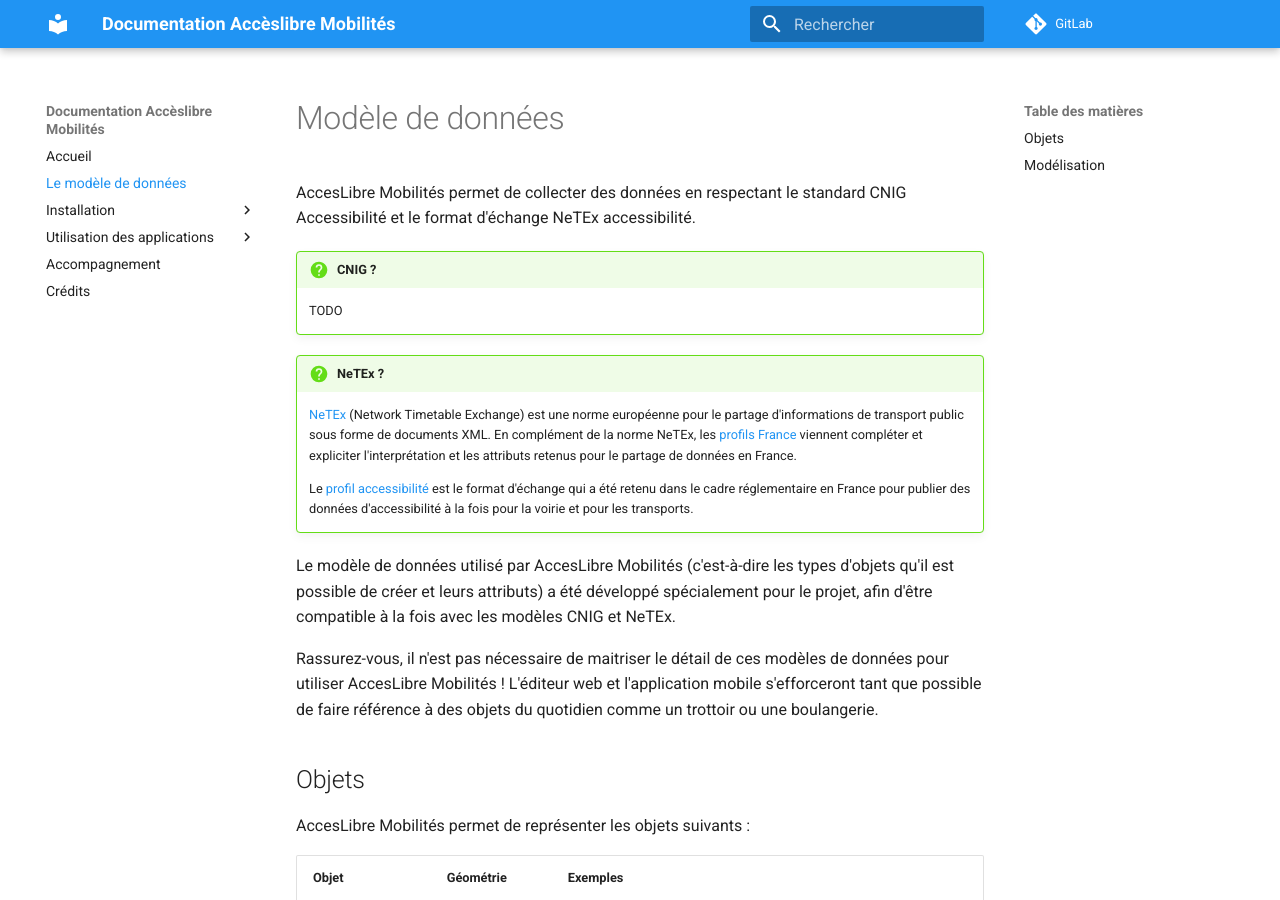
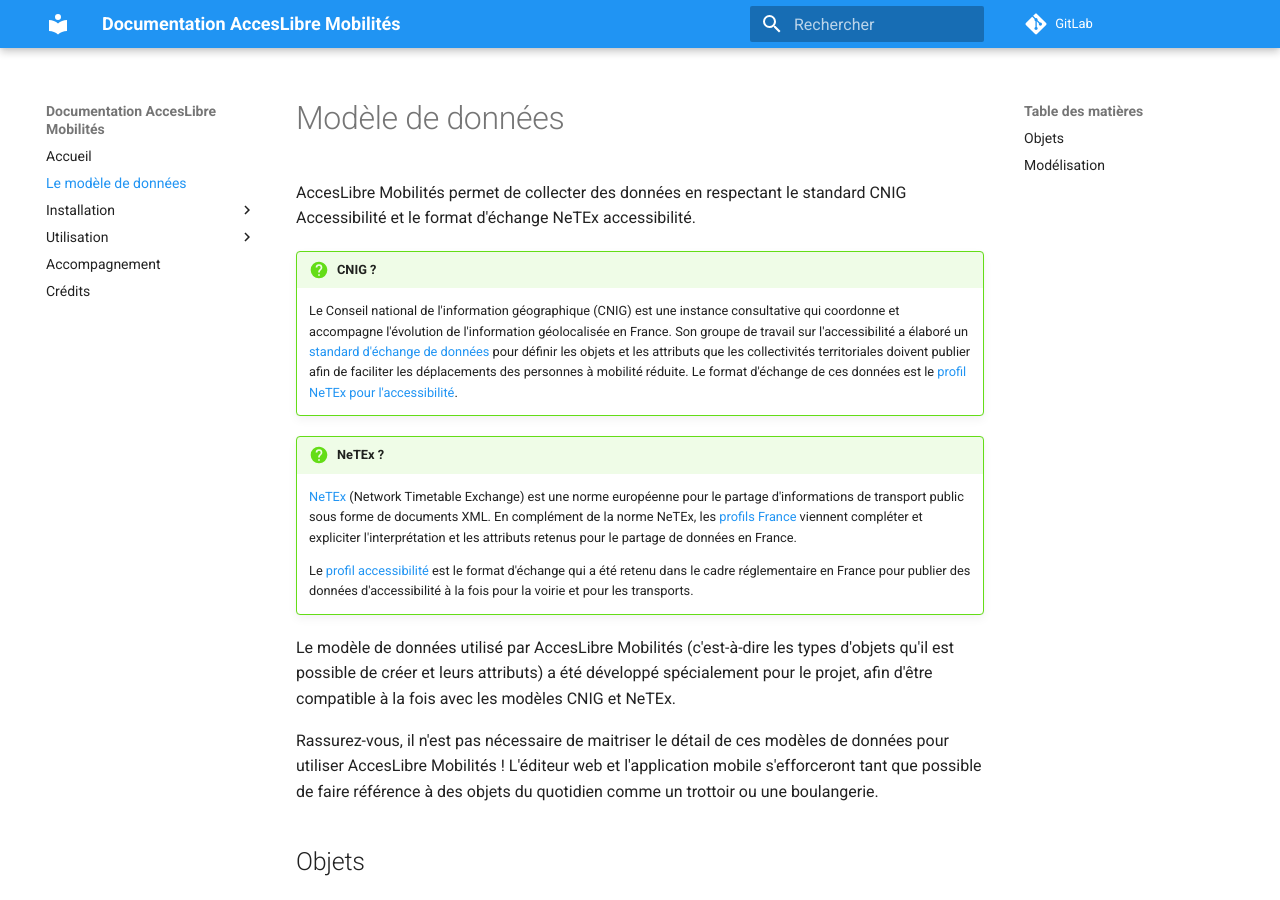
Before and after one commit to MTES-MCT/alm-docs, an MkDocs documentation site: the page built from docs/datamodel/index.md, in a window 1280 px wide and 900 px high. Built offline with MkDocs 1.6.1 and Material for MkDocs 9.7.7, drawn with Linux system fonts in a browser that asks for light colours; comment, search, counter and statistics services are not loaded.

Commit message:
minor fixes

```diff
--- a/docs/datamodel/index.md
+++ b/docs/datamodel/index.md
@@ -4,7 +4,7 @@
 
 !!! question "CNIG ? "
 
-    TODO
+    Le Conseil national de l'information géographique (CNIG) est une instance consultative qui coordonne et accompagne l'évolution de l'information géolocalisée en France. Son groupe de travail sur l'accessibilité a élaboré un [standard d'échange de données](https://cnig.gouv.fr/ressources-accessibilite-a25335.html) pour définir les objets et les attributs que les collectivités territoriales doivent publier afin de faciliter les déplacements des personnes à mobilité réduite. Le format d'échange de ces données est le [profil NeTEx pour l'accessibilité](https://normes.transport.data.gouv.fr/normes/netex/accessibilit%C3%A9/).
 
 !!! question "NeTEx ?"
 
--- a/docs/index.md
+++ b/docs/index.md
@@ -1,4 +1,4 @@
-# Accèslibre Mobilités
+# AccesLibre Mobilités
 
 ## Des outils pour cartographier l'accessibilité Voirie / Transports / ERP.
 
--- a/mkdocs.yml
+++ b/mkdocs.yml
@@ -1,4 +1,4 @@
-site_name: Documentation Accèslibre Mobilités
+site_name: Documentation AccesLibre Mobilités
 site_url: !ENV SITE_URL
 repo_url: https://gitlab.com/yukaimaps/
 repo_name: GitLab
@@ -37,7 +37,8 @@
   - Installation:
     - Présentation des composants: 'install/architecture.md'
     - Docker: 'install/docker-compose.md'
-  - Utilisation des applications:
+  - Utilisation:
+    - 'usage/index.md'
     - Imports:
       - 'usage/imports/index.md'
       - Cheminement:
@@ -51,7 +52,7 @@
         - 'usage/imports/ERP/index.md'
         - AccesLibre : usage/imports/ERP/imports-erp-acceslibre.md
         - OSM : usage/imports/ERP/imports-erp-osm.md
-    - Application web: 'usage/web.md'
+    - Éditeur web: 'usage/web.md'
     - Application mobile: 'usage/mobile.md'
     - Exports: 'usage/exports.md'
     - Publication des données:
```
Also changed, not shown: docs/usage/index.md (added, +29 -0 lines).
